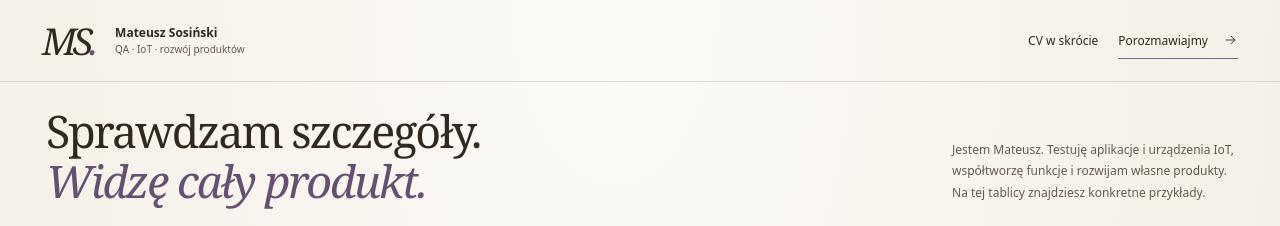
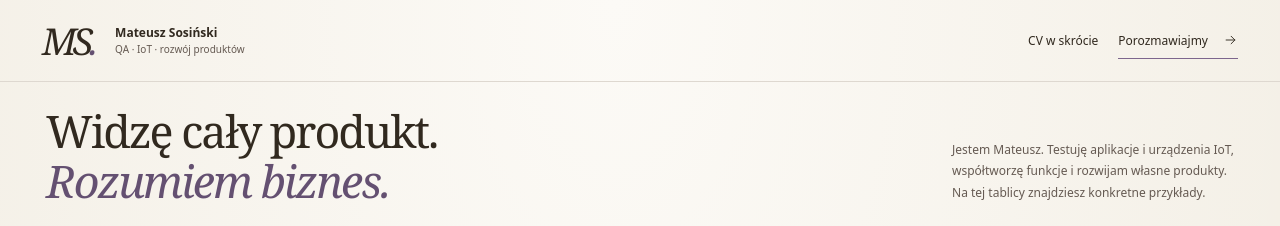
Before and after one commit to MattSoso/tablicaCV, a plain HTML site: page index.html in a window 1280 px wide. Shown: the top 226 px of the page. Drawn offline with Linux system fonts and the light colour scheme.

Commit message:
Zmień nagłówek portfolio na „Widzę cały produkt. Rozumiem biznes.”

```diff
--- a/index.html
+++ b/index.html
@@ -435,7 +435,7 @@ h1 { margin-top: 0; }
 <svg width="0" height="0" style="position:absolute" aria-hidden="true"><defs><symbol id="arrow" viewBox="0 0 24 24"><path d="M5 12h14m-6-6 6 6-6 6" fill="none" stroke="currentColor" stroke-width="1.5" stroke-linecap="round" stroke-linejoin="round"/></symbol><symbol id="order" viewBox="0 0 24 24"><path d="M10 5h10M10 12h10M10 19h10M4 4v3M3 7h3M3 11c3-2 4 1 1 3h3M3 18c4-2 4 4 0 2" fill="none" stroke="currentColor" stroke-width="1.5" stroke-linecap="round"/></symbol><symbol id="reset" viewBox="0 0 24 24"><path d="M4 9a8 8 0 1 1 0 6M4 4v5h5" fill="none" stroke="currentColor" stroke-width="1.5" stroke-linecap="round" stroke-linejoin="round"/></symbol><symbol id="hand" viewBox="0 0 24 24"><path d="M8 12V5a2 2 0 0 1 4 0v6-2a2 2 0 0 1 4 0v3-1a2 2 0 0 1 4 0v4c0 5-2 7-6 7h-1c-3 0-4-2-6-4l-3-4c-1-2 1-3 2-2l2 2" fill="none" stroke="currentColor" stroke-width="1.4" stroke-linecap="round" stroke-linejoin="round"/></symbol></defs></svg>
 <a class="skip" href="#board">Przejdź do tablicy</a>
 <header class="topbar"><a class="identity" href="#" aria-label="Mateusz Sosiński — początek"><span class="monogram">MS<b>.</b></span><span class="identity-name">Mateusz Sosiński<small>QA · IoT · rozwój produktów</small></span></a><nav class="header-links" aria-label="Kontakt i CV"><button type="button" class="text-btn" data-open="cv">CV w skrócie</button><button type="button" class="text-btn contact-btn" data-open="contact">Porozmawiajmy <svg aria-hidden="true"><use href="#arrow"/></svg></button></nav></header>
-<main class="page"><section class="intro" aria-labelledby="intro-title"><div><h1 id="intro-title">Sprawdzam szczegóły.<br><em>Widzę cały produkt.</em></h1></div><p class="intro-text">Jestem Mateusz. Testuję aplikacje i urządzenia IoT,<br>współtworzę funkcje i rozwijam własne produkty.<br>Na tej tablicy znajdziesz konkretne przykłady.</p></section>
+<main class="page"><section class="intro" aria-labelledby="intro-title"><div><h1 id="intro-title">Widzę cały produkt.<br><em>Rozumiem biznes.</em></h1></div><p class="intro-text">Jestem Mateusz. Testuję aplikacje i urządzenia IoT,<br>współtworzę funkcje i rozwijam własne produkty.<br>Na tej tablicy znajdziesz konkretne przykłady.</p></section>
 <div class="board-tools"><p class="hint" id="move-help"><svg aria-hidden="true"><use href="#hand"/></svg><span>Dotknij, aby przeczytać. Przytrzymaj, aby odpiąć i przenieść.</span></p><div class="controls"><button type="button" id="recruiter" class="control recruiter" aria-pressed="false"><svg aria-hidden="true"><use href="#order"/></svg>Uporządkuj dla rekrutera</button><button type="button" id="reset-layout" class="control reset"><svg aria-hidden="true"><use href="#reset"/></svg>Przywróć układ</button></div></div>
 <span class="sr-only" id="board-status" role="status" aria-live="polite"></span>
 <section id="board" class="board" aria-label="Tablica doświadczenia, umiejętności i projektów"><div class="board-grid" id="grid">
```
